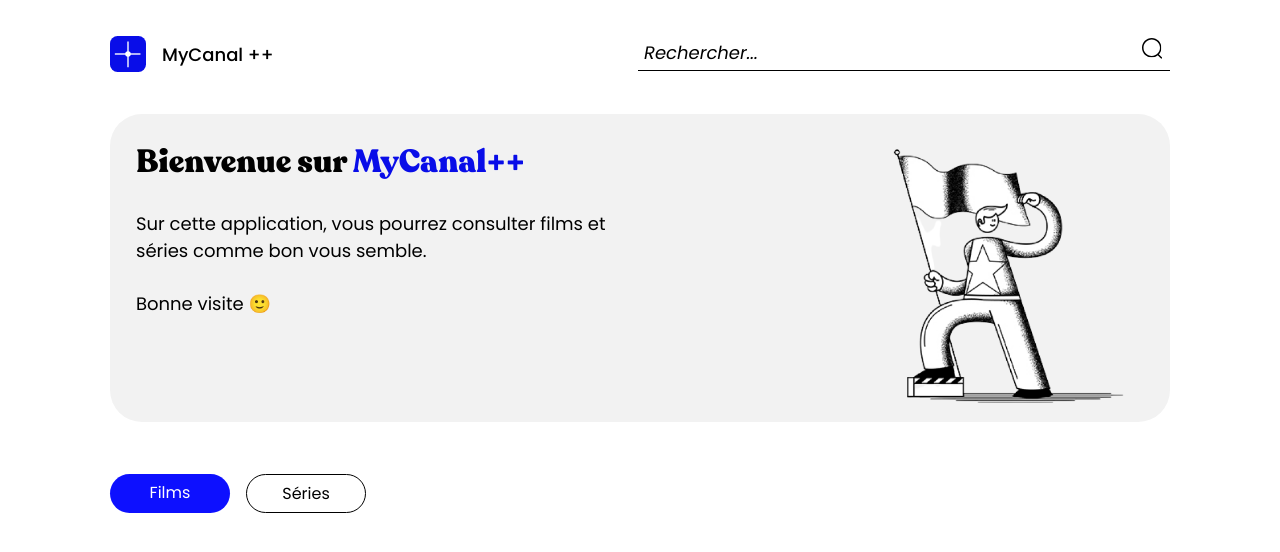
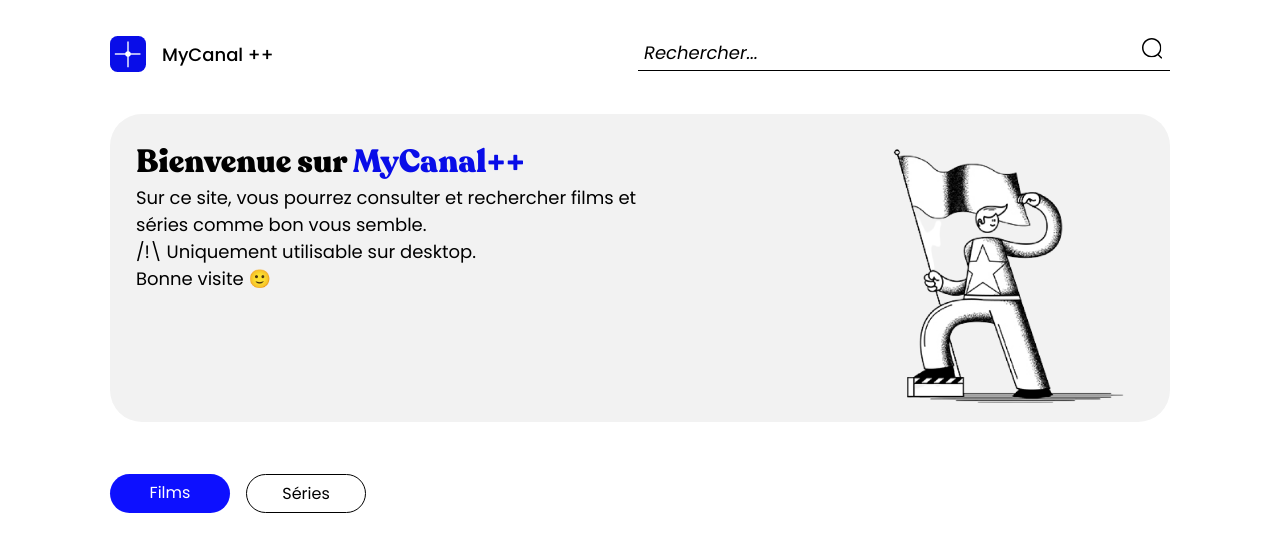
Before and after one commit to cindy-sf/mcannal, a Next.js app: page / in a window 1280 px wide. Shown: the top 552 px of the page. Built offline with nearby package versions, Linux system fonts and the light colour scheme; no server answers.

Commit message:
feat: update Welcome section component wording

```diff
--- a/src/components/WelcomeInsert/index.tsx
+++ b/src/components/WelcomeInsert/index.tsx
@@ -13,11 +13,12 @@ const WelcomeInsert:VFC = (): ReactElement => (
       <Text as="h1" size="xLarge">
         Bienvenue sur <Text as="span" color="purple" size="xLarge">MyCanal++</Text>
       </Text>
-      <Text size="medium" mt="large" maxWidth="70%">
-        Sur cette application, vous pourrez consulter
+      <Text size="medium" marginTop="large" maxWidth="70%">
+        Sur ce site, vous pourrez consulter et rechercher
         films et séries comme bon vous semble.
       </Text>
-      <Text size="medium" mt="large">
+      <Text>/!\ Uniquement utilisable sur desktop.</Text>
+      <Text size="medium" marginTop="large">
         Bonne visite 🙂
       </Text>
     </div>
```
Also changed, not shown: 1 other file (tests, documents, lock files or other folders).
